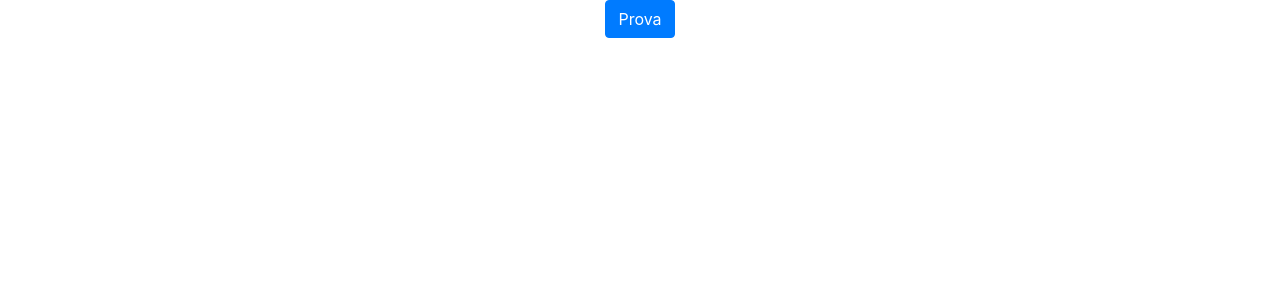
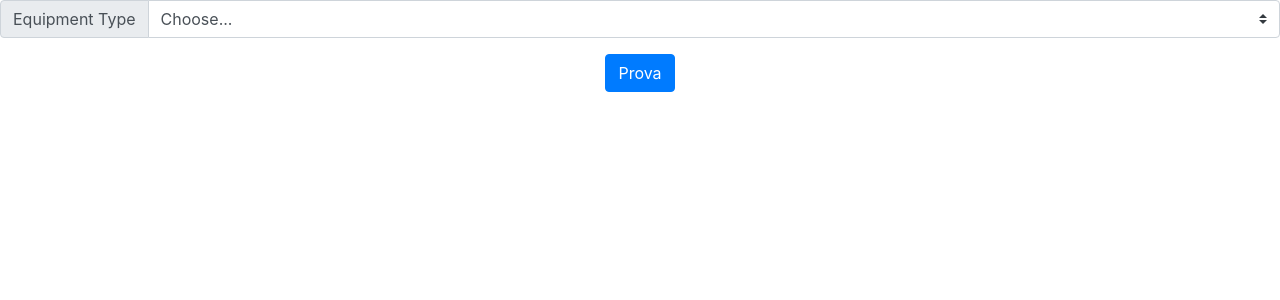
Before and after one commit to JeffreyLebowski90/london_pitch, a React (Create React App) app: page / in a window 1280 px wide. Shown: the top 300 px of the page. Built offline with nearby package versions, Linux system fonts and the light colour scheme.

Commit message:
aggiunto radio

```diff
--- a/src/App.js
+++ b/src/App.js
@@ -1,10 +1,12 @@
 import React, { Component } from 'react';
 import './App.css';
+import Radio from './components/Radio/Radio'
 
 class App extends Component {
   render() {
     return (
       <div className="App">
+        <Radio></Radio>
         <button className="btn btn-primary">Prova</button>
       </div>
     );
--- /dev/null
+++ b/src/components/Radio/Radio.js
@@ -0,0 +1,21 @@
+import React from 'react'
+
+const radio = () => {
+  return (
+    <React.Fragment>
+        <div class="input-group mb-3">
+        <div class="input-group-prepend">
+            <label class="input-group-text" for="inputGroupSelect01">Equipment Type</label>
+        </div>
+        <select class="custom-select" id="inputGroupSelect01">
+            <option selected>Choose...</option>
+            <option value="1">Sheet</option>
+            <option value="2">Pen</option>
+            <option value="3">Tape</option>
+        </select>
+        </div>
+    </React.Fragment>
+  )
+}
+
+export default radio
```
